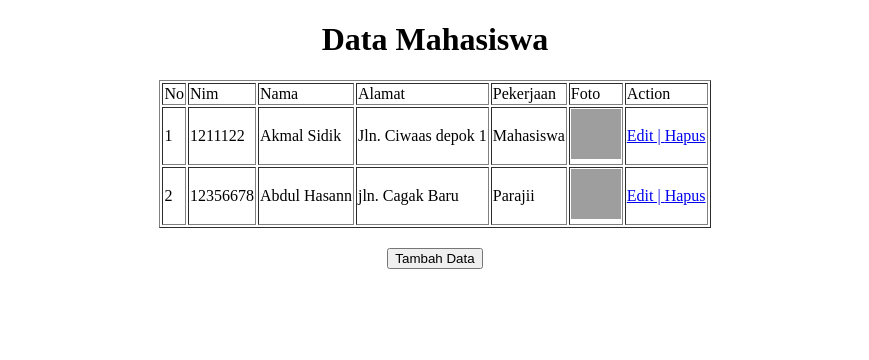
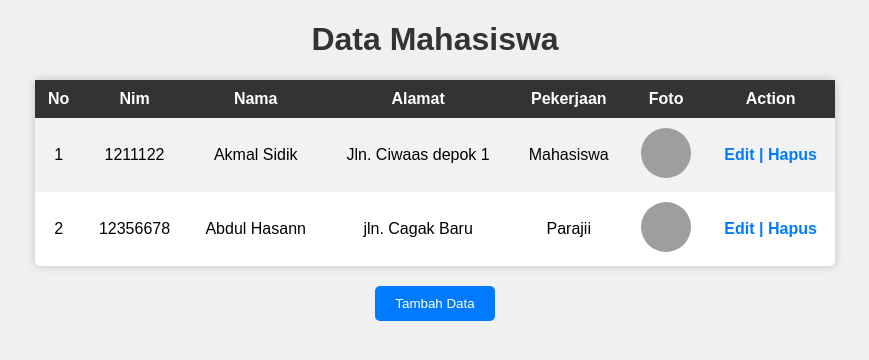
Before and after one commit to WP2-AkmalSidik/Tugas-Wp2, a CodeIgniter app: page /crud/ in a window 1280 px wide. Shown: the top 360 px of the page, without its empty margins (205-1074 px from the left). Run offline with CodeIgniter, Linux system fonts and the light colour scheme; data comes from the database, SQL or seed files in the repository; data that the repository does not hold is empty; grey boxes are pictures that could not be loaded.

Commit message:
menambahkan gaya atau style pada table

```diff
--- a/application/views/tampil_data.php
+++ b/application/views/tampil_data.php
@@ -4,18 +4,89 @@
   <meta charset="UTF-8">
   <meta name="viewport" content="width=device-width, initial-scale=1.0">
   <title>Tampil Data</title>
+  <style>
+    body {
+      font-family: Arial, sans-serif;
+      background-color: #f0f0f0;
+    }
+
+    h1 {
+      text-align: center;
+      color: #333;
+    }
+
+    table {
+      margin: 20px auto;
+      border-collapse: collapse;
+      width: 90%;
+      max-width: 800px;
+      background-color: #fff;
+      box-shadow: 0 0 10px rgba(0, 0, 0, 0.2);
+      border-radius: 5px;
+    }
+
+    th, td {
+      padding: 10px;
+      text-align: center;
+    }
+
+    th {
+      background-color: #333;
+      color: #fff;
+    }
+
+    tr:nth-child(even) {
+      background-color: #f2f2f2;
+    }
+
+    tr:hover {
+      background-color: #ccc;
+      transition: background-color 0.3s;
+    }
+
+    img {
+      max-width: 50px;
+      max-height: 50px;
+      border-radius: 50%;
+    }
+
+    a {
+      text-decoration: none;
+      color: #007BFF;
+      font-weight: bold;
+      transition: color 0.3s;
+    }
+
+    a:hover {
+      color: #0056b3;
+    }
+
+    input[type="button"] {
+      background-color: #007BFF;
+      color: #fff;
+      padding: 10px 20px;
+      border: none;
+      border-radius: 5px;
+      cursor: pointer;
+      transition: background-color 0.3s;
+    }
+
+    input[type="button"]:hover {
+      background-color: #0056b3;
+    }
+  </style>
 </head>
 <body>
   <center><h1>Data Mahasiswa</h1></center>
-  <table style="margin:20px auto;" border="1">
+  <table>
     <tr>
-      <td>No</td>
-      <td>Nim</td>
-      <td>Nama</td>
-      <td>Alamat</td>
-      <td>Pekerjaan</td>
-      <td>Foto</td>
-      <td>Action</td>
+      <th>No</th>
+      <th>Nim</th>
+      <th>Nama</th>
+      <th>Alamat</th>
+      <th>Pekerjaan</th>
+      <th>Foto</th>
+      <th>Action</th>
     </tr>
 
     <?php
@@ -28,7 +99,7 @@
       <td><?= $u->nama ?></td>
       <td><?= $u->alamat ?></td>
       <td><?= $u->pekerjaan ?></td>
-      <td> <img src="<?= base_url();?><?= $u->foto ?>" width="50" height="50" alt=""> </td>
+      <td> <img src="<?= base_url(); ?><?= $u->foto ?>" width="50" height="50" alt=""> </td>
       <td>
             <?= anchor('kampus/edit/'.$u->id,'Edit | '); ?>
             <a class="fas fa-delete" href="<?= base_url('kampus/hapus/'.$u->id); ?>" onclick="return confirm('Apakah Anda yakin ingin menghapus data?')">Hapus</a>
@@ -36,6 +107,6 @@
     </tr>
     <?php } ?>
   </table>
-  <center><?= anchor('kampus/tambah','<input type=button value=\'Tambah Data\'>');?></center>
+  <center><?= anchor('kampus/tambah','<input type="button" value="Tambah Data">');?></center>
 </body>
 </html>
```
Also changed, not shown: application/views/edit_data.php (+79 -2 lines), application/views/input_data.php (+61 -3 lines).
